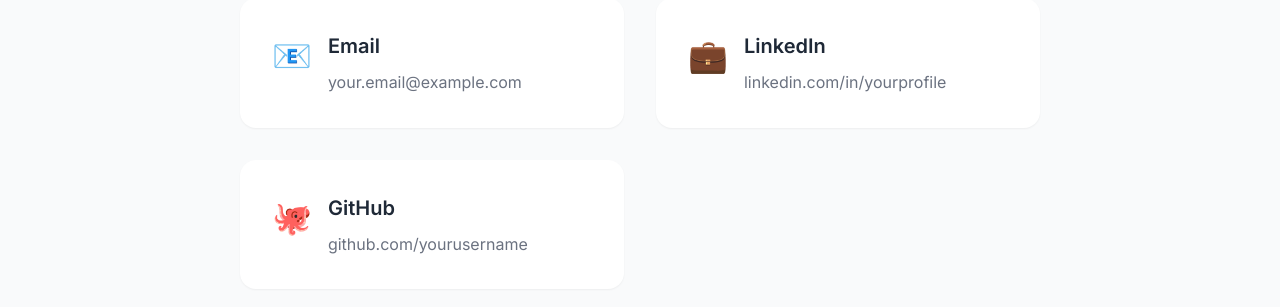
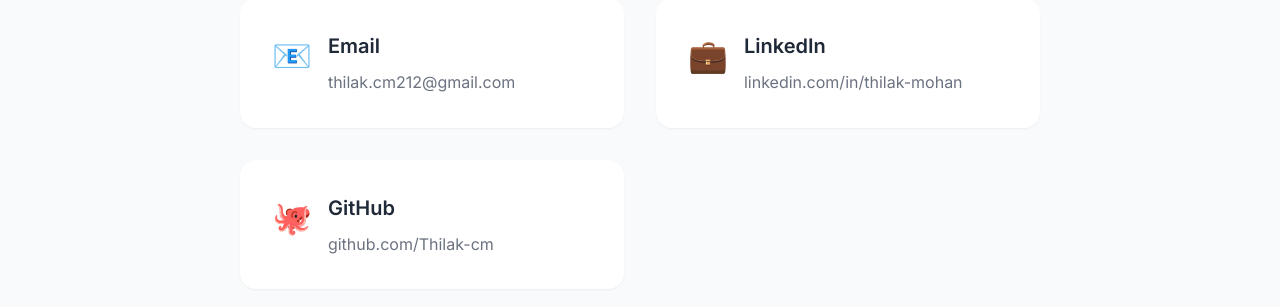
Before and after one commit to Thilak-cm/Thilak-cm.github.io, a plain HTML site: page index.html in a window 1280 px wide. Shown: the part 2685-2992 px from the top of the page. Drawn offline with Linux system fonts and the light colour scheme.

Commit message:
Update contact information with LinkedIn and email

```diff
--- a/index.html
+++ b/index.html
@@ -131,21 +131,21 @@
                         <span class="contact-icon">📧</span>
                         <div>
                             <h3>Email</h3>
-                            <p>your.email@example.com</p>
+                            <p><a href="mailto:thilak.cm212@gmail.com" class="contact-link">thilak.cm212@gmail.com</a></p>
                         </div>
                     </div>
                     <div class="contact-item">
                         <span class="contact-icon">💼</span>
                         <div>
                             <h3>LinkedIn</h3>
-                            <p>linkedin.com/in/yourprofile</p>
+                            <p><a href="https://www.linkedin.com/in/thilak-mohan/" target="_blank" rel="noopener noreferrer" class="contact-link">linkedin.com/in/thilak-mohan</a></p>
                         </div>
                     </div>
                     <div class="contact-item">
                         <span class="contact-icon">🐙</span>
                         <div>
                             <h3>GitHub</h3>
-                            <p>github.com/yourusername</p>
+                            <p><a href="https://github.com/Thilak-cm" target="_blank" rel="noopener noreferrer" class="contact-link">github.com/Thilak-cm</a></p>
                         </div>
                     </div>
                 </div>
--- a/styles.css
+++ b/styles.css
@@ -482,6 +482,17 @@
     color: var(--text-secondary);
 }
 
+.contact-link {
+    color: var(--text-secondary);
+    text-decoration: none;
+    transition: var(--transition);
+}
+
+.contact-link:hover {
+    color: var(--primary-color);
+    text-decoration: underline;
+}
+
 /* Footer */
 .footer {
     background: var(--bg-dark);
```
